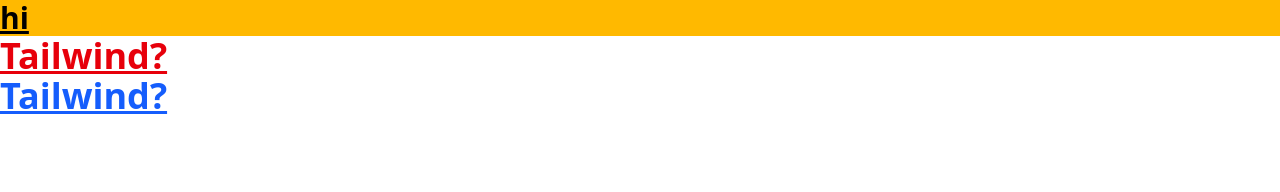
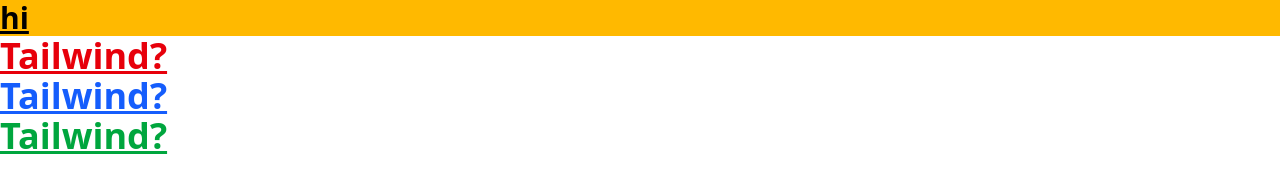
Before and after one commit to polkon1325/vryan_portfolio, a website: page src/index.html in a window 1280 px wide. Drawn offline with Linux system fonts and the light colour scheme.

Commit message:
added build

```diff
--- a/src/index.html
+++ b/src/index.html
@@ -10,5 +10,6 @@
   </h1>
   <h1 class="text-red-600 text-4xl font-bold underline">Tailwind?</h1>
   <h1 class="text-blue-600 text-4xl font-bold underline">Tailwind?</h1>
+  <h1 class="text-green-600 text-4xl font-bold underline">Tailwind?</h1>
 </body>
 </html>
```
Also changed, not shown: dist/styles.css (added), src/styles.css, 1 other file.
